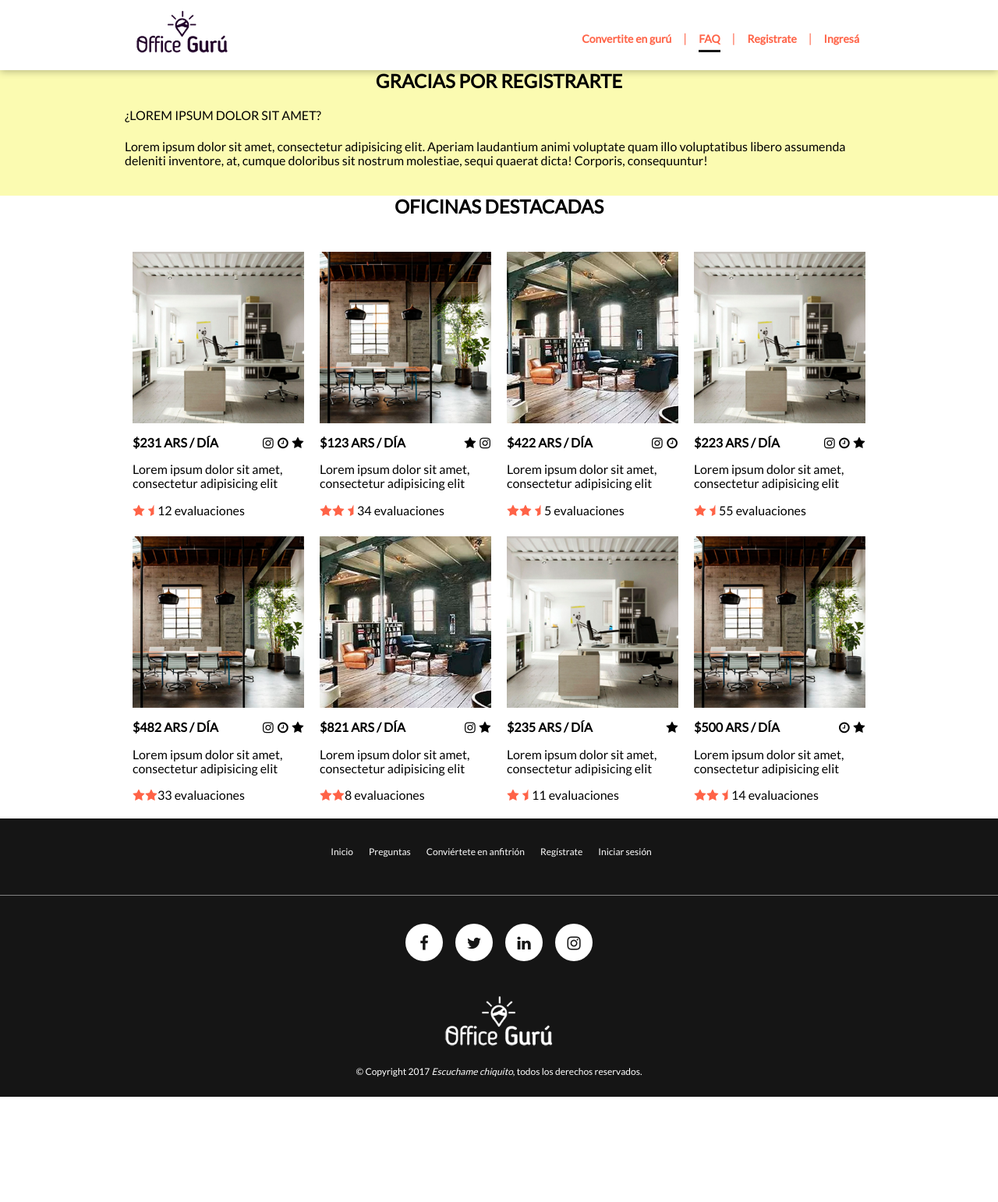
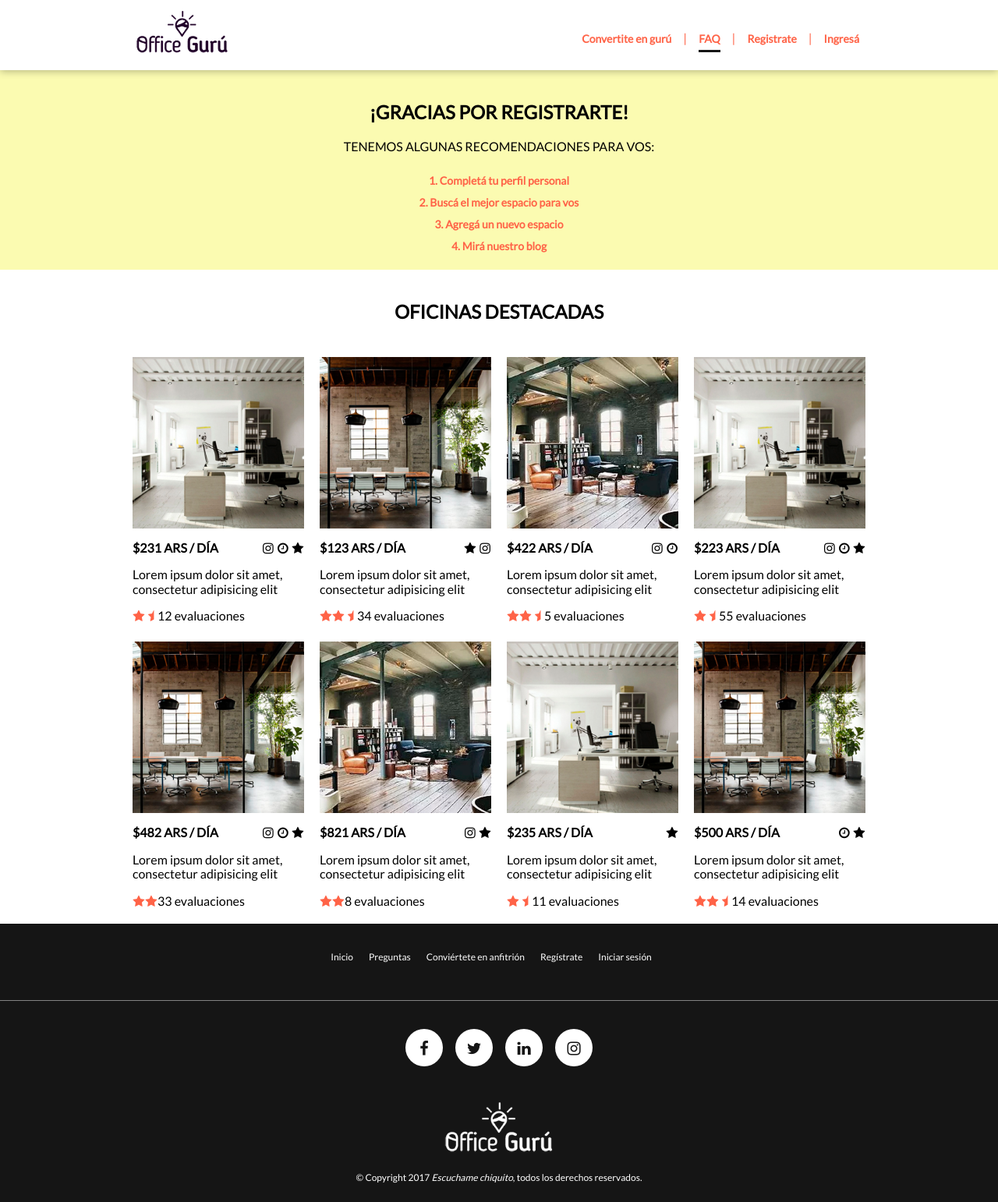
Before and after one commit to Apalamara/proyectoDigital, a PHP site: page /welcome.php in a window 1280 px wide. Shown: the whole page at 78% size. Before the commit the page ends 1407 px from the top, so only its background shows below. Run offline with PHP 8.4, Linux system fonts and the light colour scheme.

Commit message:
Change at welcome page

```diff
--- a/css/style.css
+++ b/css/style.css
@@ -521,7 +521,7 @@ body.menu-inverse nav.headernav ul li:after,
 nav.headernav.menu-inverse ul li a,
 nav.headernav.menu-inverse ul li:after { color: #151515; }
 body.menu-inverse nav.headernav ul li a:hover,
-nav.headernav.menu-inverse ul li a:hover { color: white; }
+nav.headernav.menu-inverse ul li a:hover { color: tomato; }
 
 /* Menues activos por página */
 body.page-login .menu-item-login a,
@@ -733,7 +733,9 @@ section.footersocial {
 /* FAQ
    ~~~~~~~~~~~~~~~~~~~~~~~~~~~~~~~~~~~~~~~~~~~~~~~~~~~~~~~~~~~~~~~~~~~~~~~~~~ */
 
-body.page-faq { background-color: #FBFBB1; }
+body.page-faq {
+  background-color: #FBFBB1;
+}
 
 .question h4 {
   text-transform: uppercase;
@@ -835,3 +837,25 @@ label {
   width: 100%;
   margin-top: 40px;
 }
+
+
+/* Welcome
+   ~~~~~~~~~~~~~~~~~~~~~~~~~~~~~~~~~~~~~~~~~~~~~~~~~~~~~~~~~~~~~~~~~~~~~~~~~~ */
+
+
+.welcome-nav-bar ul li a {
+  padding-bottom: 2px;
+  margin: 10px 12px;
+  font-size: 14px;
+  line-height: 28px;
+  font-weight: bold;
+}
+
+.welcome-nav-bar ul {
+  padding: 0;
+}
+
+.welcome-nav-bar ul li a:hover {
+  border-bottom: 1px solid tomato;
+  border-radius: 0;
+}
--- a/data/users.json
+++ b/data/users.json
@@ -1 +1 @@
-{"users":[{"email":"lando@lando.com","first_name":"Lando","last_name":"Lando","password":"$2y$10$N.xyGQwOAnQto0le.qlGD.cd7KORqfpxP1TWWHnDokItSAku.KuDq","image":"594969bd55eeb.png","newsletter":"off","id":1}]}
+{"users":[{"email":"lando@lando.com","first_name":"Lando","last_name":"Lando","password":"$2y$10$N.xyGQwOAnQto0le.qlGD.cd7KORqfpxP1TWWHnDokItSAku.KuDq","image":"594969bd55eeb.png","newsletter":"off","id":1},{"email":"ana@gmail.com","first_name":"analia","last_name":"palamara","password":"$2y$10$6GTK29TPfU27fNOv2d0U\/OZdUQ45vEliYQxWvxUoWLo\/x4y4iCnhe","newsletter":"off","id":1}]}
--- a/faq.php
+++ b/faq.php
@@ -2,7 +2,7 @@
 <?php $bodyClass = 'page-faq menu-inverse' ?>
 <?php require_once('header.php'); ?>
 <main>
-	<section class="questions">
+	<section class="questions pad-top">
 		<div class="container">
 			<h2>Preguntas frecuentes</h2>
 			<div class="row">
--- a/login.php
+++ b/login.php
@@ -22,7 +22,7 @@
 <?php require_once('header.php'); ?>
 
 <main>
-	<section class="user-form">
+	<section class="user-form pad-top">
 		<div class="container">
 			<h2 class="pad-left pad-right">Iniciar Sesión</h2>
 			<div class="legal-text">
--- a/office-list.php
+++ b/office-list.php
@@ -94,7 +94,7 @@ $offices = [
 ];
 ?>
 
-	<section class="offices">
+	<section class="offices pad-top">
 		<div class="container">
 			<h2>Oficinas destacadas</h2>
 
--- a/register.php
+++ b/register.php
@@ -28,7 +28,7 @@ if (isLoggedIn())
 <?php $bodyClass = 'page-register menu-inverse' ?>
 <?php require_once('header.php'); ?>
 <main>
-	<section class="user-form">
+	<section class="user-form pad-top">
 		<div class="container">
 			<h2>Registrate ahora y empezá a trabajar desde donde quieras</h2>
 			<div class="legal-text">
--- a/welcome.php
+++ b/welcome.php
@@ -2,12 +2,19 @@
 <?php $bodyClass = 'page-faq' ?>
 <?php require_once('header.php'); ?>
 <main>
-	<section class="questions">
+	<section class="questions pad-top">
 		<div class="container">
-			<h2>Gracias por registrarte</h2>
-			<article class="question">
-				<h4>¿Lorem ipsum dolor sit amet?</h4>
-				<p>Lorem ipsum dolor sit amet, consectetur adipisicing elit. Aperiam laudantium animi voluptate quam illo voluptatibus libero assumenda deleniti inventore, at, cumque doloribus sit nostrum molestiae, sequi quaerat dicta! Corporis, consequuntur!</p>
+			<h2>¡Gracias por registrarte!</h2>
+			<article class="question txt-center">
+				<h4>Tenemos algunas recomendaciones para vos:</h4>
+				<div class="welcome-nav-bar">
+					<ul>
+						<li><a href="profile.php">1. Completá tu perfil personal</a></li>
+						<li><a href="">2. Buscá el mejor espacio para vos</a></li>
+						<li><a href="">3. Agregá un nuevo espacio</a></li>
+						<li><a href="">4. Mirá nuestro blog</a></li>
+					</ul>
+				</div>
 			</article>
 		</div>
 	</section>
```
